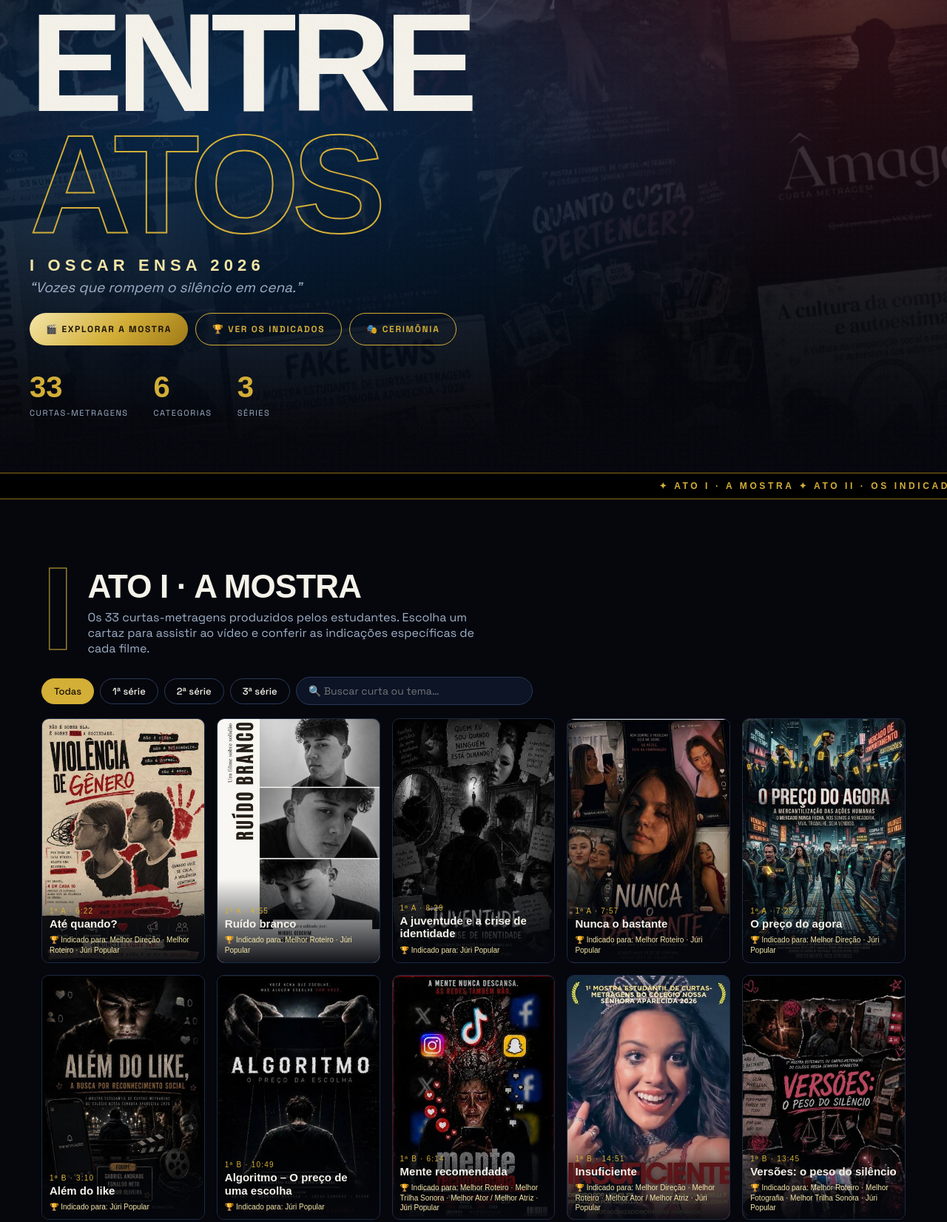
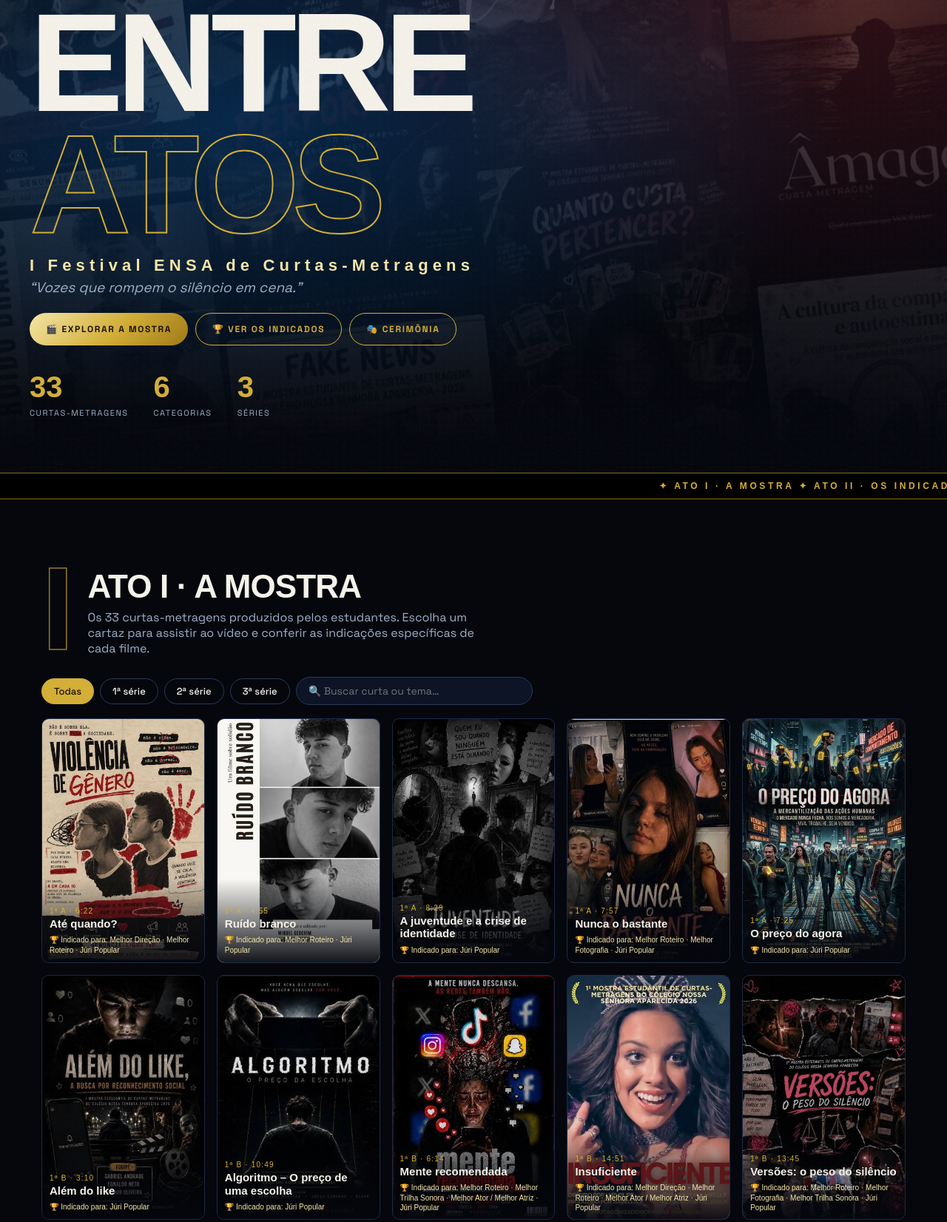
Before and after one commit to RuanPSilva/Festival-Curtas, a plain HTML site: page I_Mostra.html in a window 1280 px wide. Shown: the part 161-1813 px from the top of the page at 74% size. Drawn offline with Linux system fonts and the light colour scheme; a web font is replaced by a local one.

Commit message:
Substituição na lista de indicados

```diff
--- a/I_Mostra.html
+++ b/I_Mostra.html
@@ -26,7 +26,7 @@
   <div class="hc">
     <p class="k">I Festival ENSA de Curtas-Metragens</p>
     <h1><span>Entre</span><span class="ol">Atos</span></h1>
-    <p class="ed">I OSCAR ENSA 2026</p>
+    <p class="ed">I Festival ENSA de Curtas-Metragens</p>
     <p class="tema">“Vozes que rompem o silêncio em cena.”</p>
     <div class="cta"><a class="btn g" href="#mostra">🎬 Explorar a Mostra</a>
 <a class="btn o" href="II_Indicados.html">🏆 Ver os indicados</a>
--- a/script.js
+++ b/script.js
@@ -69,9 +69,9 @@ var F=[
 ["Até que ponto?","3ª A","8:26","Drama","—","Uma piada ofensiva leva Lívia a um cancelamento: justiça ou crueldade?"],
 ["Vitrine","3ª A","11:37","Drama","—","Quanto da própria vida alguém está disposto a vender para ser visto?"],
 ["O preço de se encaixar…","3ª A","4:27","Ficção","—","Crítica aos padrões estéticos e ao perigo das clínicas clandestinas."]];var AW=[
-["🎬","Melhor Direção",[["ÂMAGO",27],["INSUFICIENTE",8],["EM BUSCA DE SENTIDO",14],["CONTRA LUZ!!!",16],["O PREÇO DO AGORA!",4],["QUIMERA",13],["ATÉ QUANDO?",0]]],
+["🎬","Melhor Direção",[["ÂMAGO",27],["INSUFICIENTE",8],["EM BUSCA DE SENTIDO",14],["ENTRE NÓS: NADA!",24],["CONTRA LUZ!!!",16],["QUIMERA",13],["ATÉ QUANDO?",0]]],
 ["📝","Melhor Roteiro",[["ÂMAGO",27],["INSUFICIENTE",8],["EM BUSCA DE SENTIDO",14],["CONTRA LUZ",16],["ENTRE NÓS: NADA!",24],["ATÉ QUANDO?",0],["NUNCA O BASTANTE.",3],["VERSÕES",9],["QUIMERA",13],["MENTE RECOMENDADA.",7],["RUÍDO BRANCO",1]]],
-["📸","Melhor Fotografia",[["EM BUSCA DE SENTIDO",14],["CONTRA LUZ",16],["ENTRE NÓS: NADA!",24],["VITRINE",31],["VERSÕES",9]]],
+["📸","Melhor Fotografia",[["ÂMAGO",27],["EM BUSCA DE SENTIDO",14],["CONTRA LUZ",16],["ENTRE NÓS: NADA!",24],["NUNCA O BASTANTE.",3],["VITRINE",31],["VERSÕES",9]]],
 ["🎵","Melhor Trilha Sonora",[["CONTRA LUZ!!!",16],["MENTE RECOMENDADA",7],["ÂMAGO",27],["VIVER OU SOBREVIVER",20],["VERSÕES",9]]],
 ["🎭","Melhor Ator / Melhor Atriz",[["ÂMAGO",27],["INSUFICIENTE",8],["CONTRA LUZ!!!",16],["VITRINE",31],["MENTE RECOMENDADA",7],["A DESCONEXÃO DA VIDA.",25]]],
 ["🏆","Melhor Curta-Metragem – Júri Popular",[["ÂMAGO",27],["INSUFICIENTE",8],["CONTRA LUZ",16],["EM BUSCA DE SENTIDO",14],["VIDAS EDITADAS",19],["VIVER OU SOBREVIVER",20],["ENTRE NÓS: NADA!",24]],1]];
```
Also changed, not shown: III_Cerimonia.html (+1 -1 lines), II_Indicados.html (+1 -1 lines).
